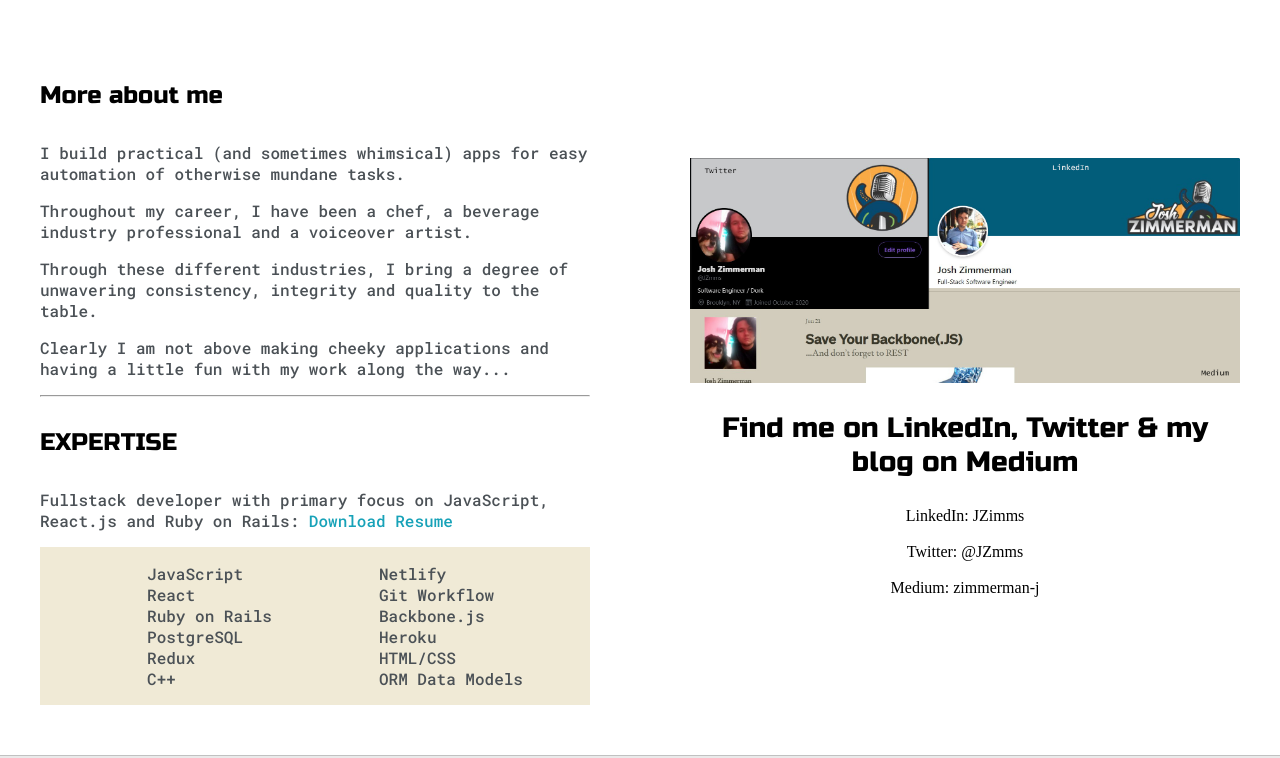
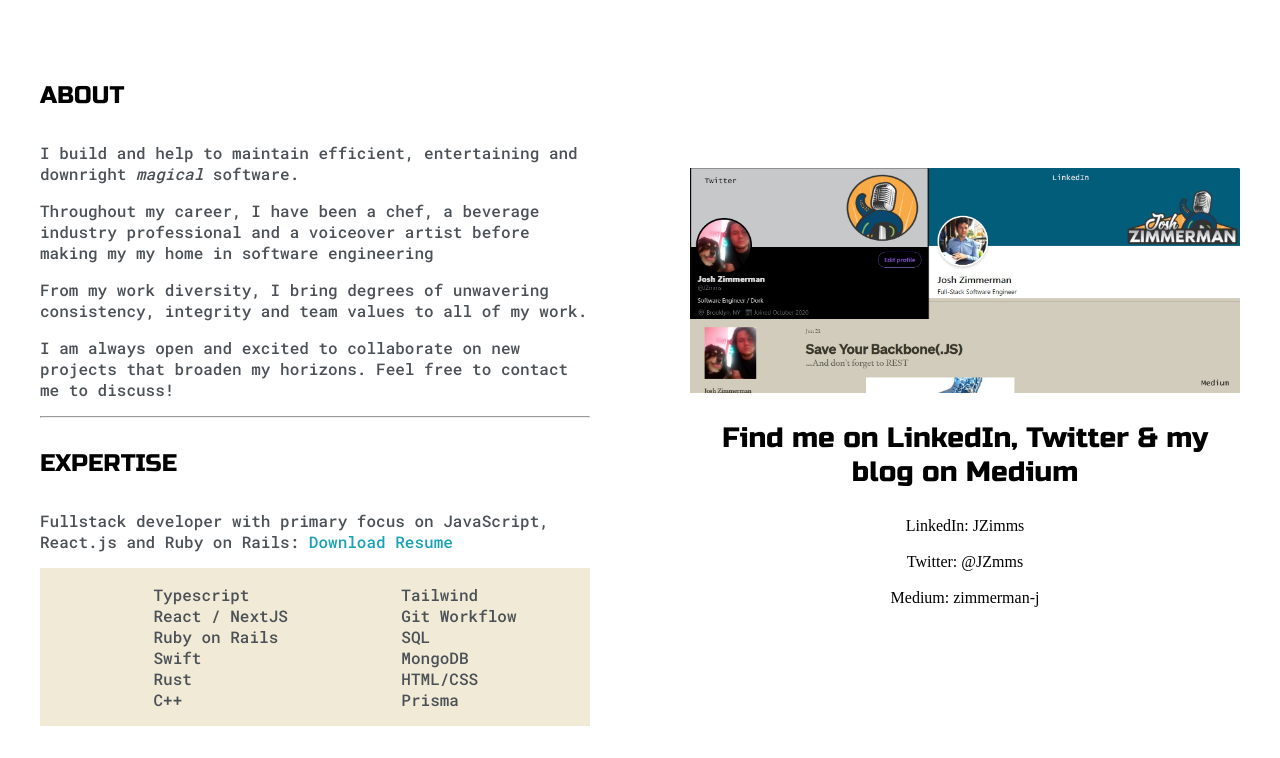
Before and after one commit to JZims/JZims.github.io, a website: page index.html in a window 1280 px wide. Shown: the part 682-1440 px from the top of the page. Drawn offline with Linux system fonts and the light colour scheme.

Commit message:
Skill upadates, minor edits

```diff
--- a/index.html
+++ b/index.html
@@ -39,7 +39,7 @@
 
 
 					<ul id="navigation">
-						<li><a href="index.html#contact">Contact</a></li>
+						<li><a href="index.html#contact-form">Contact</a></li>
 
 					</ul>
 				</div>
@@ -81,39 +81,39 @@
 
 			<div class="about-wrapper">
 				<div class="about-me">
-					<h4>More about me</h4>
+					<h4><strong>ABOUT</strong></h4>
 
-					<p>I build practical (and sometimes whimsical) apps for easy automation of otherwise mundane tasks. </p>
+					<p>I build and help to maintain efficient, entertaining and downright <em>magical</em> software. </p>
 
-					<p>Throughout my career, I have been a chef, a beverage industry professional and a voiceover artist.</p>
+					<p>Throughout my career, I have been a chef, a beverage industry professional and a voiceover artist before making my my home in software engineering</p>
 
-					<p>Through these different industries, I bring a degree of unwavering consistency, integrity and quality to the table.</p>
+					<p>From my work diversity, I bring degrees of unwavering consistency, integrity and team values to all of my work.</p>
 
-					<p>Clearly I am not above making cheeky applications and having a little fun with my work along the way...</p>
+					<p>I am always open and excited to collaborate on new projects that broaden my horizons. Feel free to contact me to discuss!</p>
 
 					<hr>
 
-					<h4>EXPERTISE</h4>
+					<h4><strong>EXPERTISE</strong></h4>
 
 					<p>Fullstack developer with primary focus on JavaScript, React.js and Ruby on Rails: <a target="_blank" href="JZimmsResumePDF072023.pdf">Download Resume</a></p>
 
 					<div id="skills">
 						<ul>
-							<li>JavaScript</li>
-							<li>React</li>
+							<li>Typescript</li>
+							<li>React / NextJS</li>
                             <li>Ruby on Rails</li>
-							<li>PostgreSQL</li>
-                            <li>Redux</li>
+							<li>Swift</li>
+                            <li>Rust</li>
 							<li>C++</li>
 						</ul>
 
 						<ul>
-							<li>Netlify</li>
+							<li>Tailwind</li>
 							<li>Git Workflow</li>
-							<li>Backbone.js</li>
-							<li>Heroku</li>
+							<li>SQL</li>
+							<li>MongoDB</li>
 							<li>HTML/CSS</li>
-							<li>ORM Data Models</li>
+							<li>Prisma</li>
 						</ul>
 
 					</div>
```
Also changed, not shown: 2 other files.
